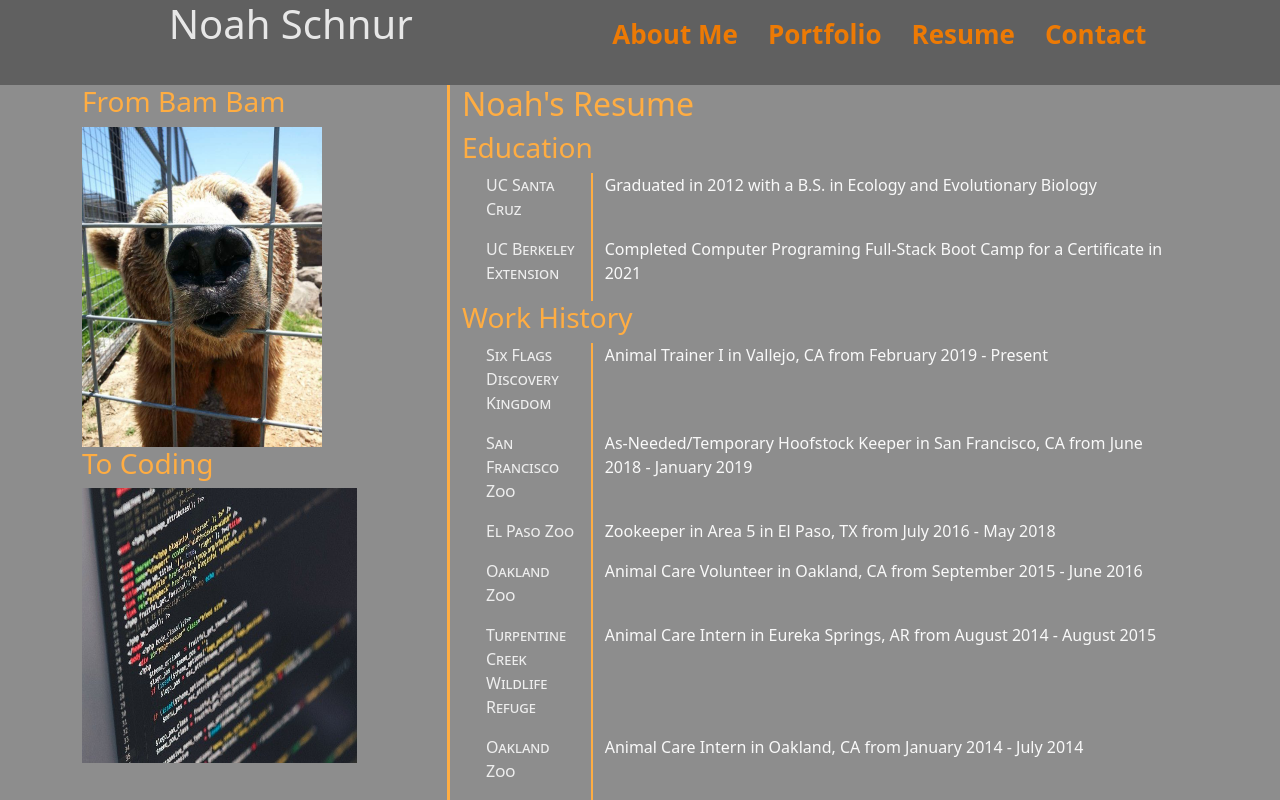
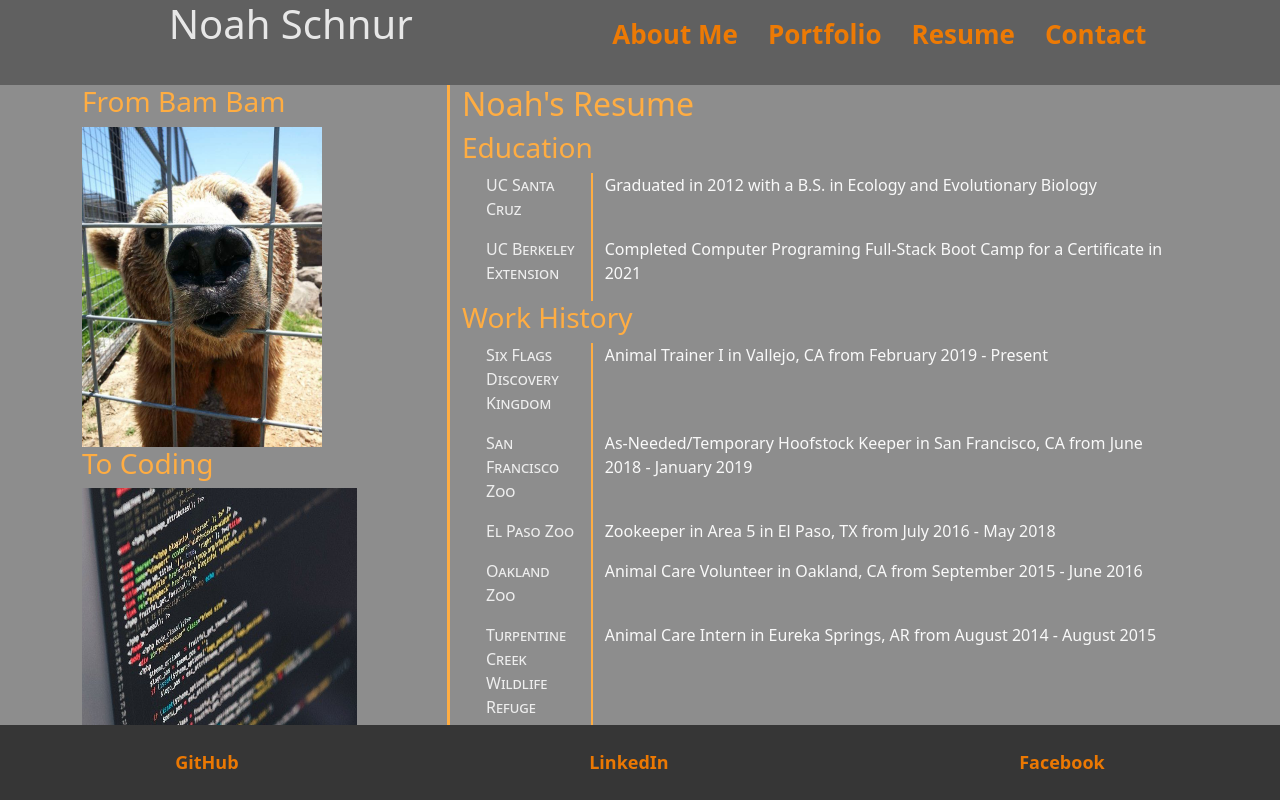
Before and after one commit to noahschnur/noah-schnur-portfolio, a React (Create React App) app: page /resume in a window 1280 px wide. Shown: the top 800 px of the page. Built offline with nearby package versions, Linux system fonts and the light colour scheme.

Commit message:
fixed css issues

```diff
--- a/package.json
+++ b/package.json
@@ -20,7 +20,7 @@
     "react": "^17.0.2",
     "react-dom": "^17.0.2",
     "react-hook-form": "^7.9.0",
-    "react-pdf": "^5.3.0",
+    "react-pdf": "^5.3.2",
     "react-router": "^5.2.0",
     "react-router-dom": "^5.2.0",
     "react-scripts": "4.0.3",
--- a/src/App.css
+++ b/src/App.css
@@ -11,6 +11,10 @@
 
 #App-footer {
   background-color: #363636;
+  position: fixed;
+  left: 0;
+  bottom: 0;
+  width: 100%;
   display: flex;
   align-items: center;
   justify-content: space-around;
@@ -59,6 +63,8 @@
 
 #p-light {
   background-color: #8d8d8d;
+  height: 100%;
+  min-height: 100vh;
 }
 
 #p-dark {
@@ -83,6 +89,13 @@
 }
 
 #border-line {
+  border-right: 3px solid;
+  color: #ffad42;
+  height: 100%;
+  min-height: 100vh;
+}
+
+#border-line-port {
   border-right: 3px solid;
   color: #ffad42;
 }
--- a/src/Components/Portfolio/index.js
+++ b/src/Components/Portfolio/index.js
@@ -8,13 +8,13 @@ function Portfolio() {
     <section id="p-light">
       <div className="container">
         <div className="row">
-          <div className="col-4" id="border-line"></div>
+          <div className="col-4" id="border-line-port"></div>
           <div className="col-8">
             <h2 id="s-light">Portfolio</h2>
           </div>
         </div>
         <div className="row">
-          <div className="col-4" id="border-line">
+          <div className="col-4" id="border-line-port">
             <h3 id="s-light">Pick 'Em</h3>
             <a
               href="https://richardyjkim.github.io/my-first-project/"
@@ -57,7 +57,7 @@ function Portfolio() {
           </div>
         </div>
         <div className="row">
-          <div className="col-4" id="border-line"></div>
+          <div className="col-4" id="border-line-port"></div>
           <div className="col-2">
             <p>
               <a
@@ -85,7 +85,7 @@ function Portfolio() {
           <div className="col-4"></div>
         </div>
         <div className="row">
-          <div className="col-4" id="border-line">
+          <div className="col-4" id="border-line-port">
             <h3 id="s-light">Swap Meet</h3>
             <a
               href="https://serene-brushlands-34437.herokuapp.com/"
@@ -116,7 +116,7 @@ function Portfolio() {
               website by the user to update the databases.
             </p>
           </div>
-          <div className="col-4" id="border-line"></div>
+          <div className="col-4" id="border-line-port"></div>
           <div className="col-2">
             <p>
               <a
@@ -144,7 +144,7 @@ function Portfolio() {
           <div className="col-4"></div>
         </div>
         <div className="row">
-          <div className="col-4" id="border-line">
+          <div className="col-4" id="border-line-port">
             <h3 id="s-light">Weekday Scheduler</h3>
             <a
               href="https://protected-chamber-88097.herokuapp.com/"
@@ -174,7 +174,12 @@ function Portfolio() {
               website by the user to update the databases.
             </p>
           </div>
-          <div className="col-4" id="border-line"></div>
+          <div className="col-4" id="border-line-port"></div>
+          <br/>
+          <br/>
+          <br/>
+          <br/>
+          <br/>
           <div className="col-2">
             <p>
               <a
```
Also changed, not shown: 1 other file (tests, documents, lock files or other folders).
